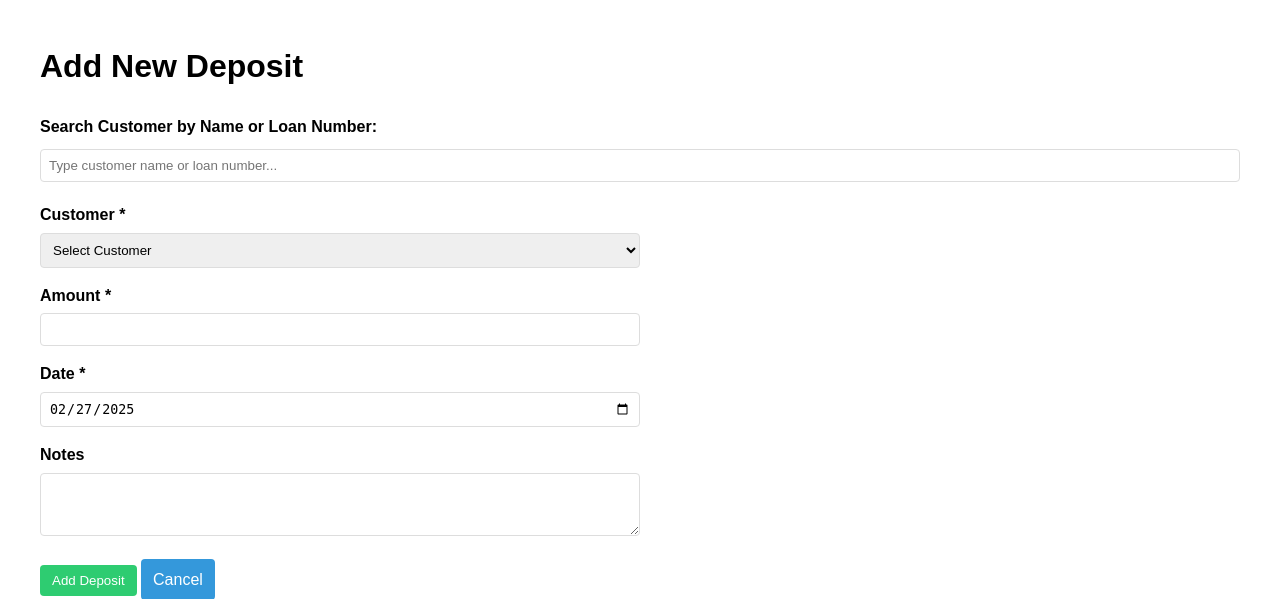
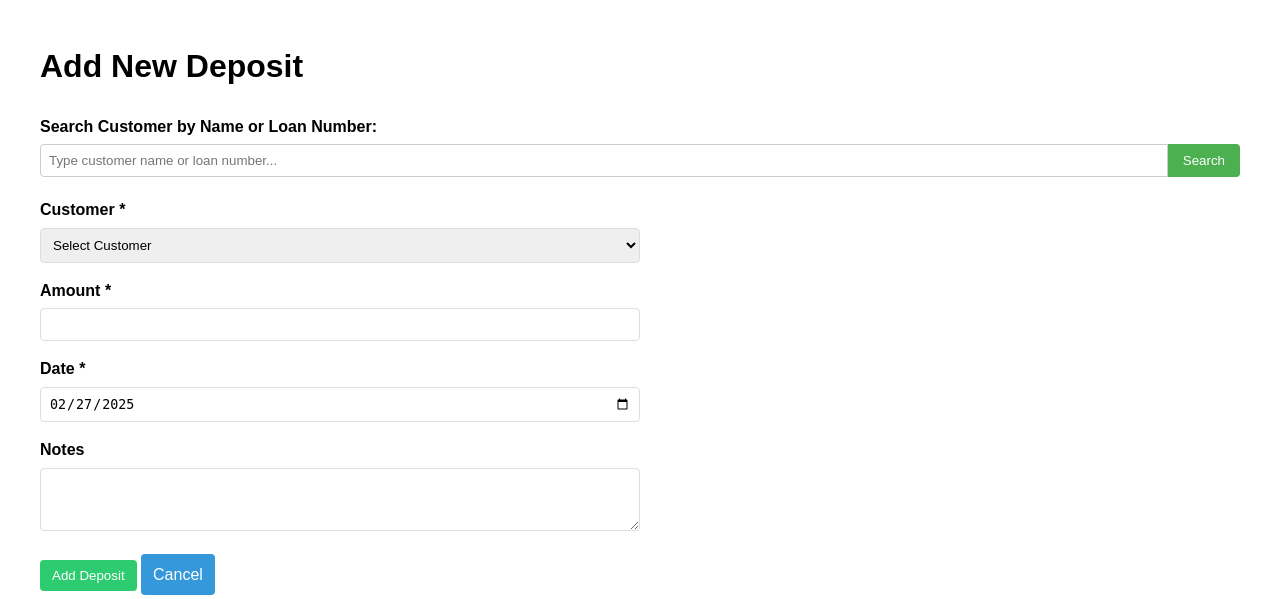
Before and after one commit to contrawoo/my-flask-app, a Flask app: page /add_deposit in a window 1280 px wide. Shown: the part 56-655 px from the top of the page. Run offline with Flask 3, Linux system fonts and the light colour scheme.

Commit message:
Assistant checkpoint: Fixed search function and added search button
Assistant generated file changes:
- templates/add_deposit.html: Fix search functionality and add search button, Update search function JavaScript, Add styling for search box with button

---

User prompt:

THE SEARCH FUCTION IS NOT WORKING  IN THIS LAYER I WANT ADD SEARCH BOTTON

```diff
--- a/templates/add_deposit.html
+++ b/templates/add_deposit.html
@@ -6,7 +6,10 @@
 
 <div class="search-container">
     <label for="customer-search">Search Customer by Name or Loan Number:</label>
-    <input type="text" id="customer-search" placeholder="Type customer name or loan number..." oninput="filterCustomers()">
+    <div class="search-input-group">
+        <input type="text" id="customer-search" placeholder="Type customer name or loan number...">
+        <button type="button" class="btn btn-primary" id="search-button" onclick="filterCustomers()">Search</button>
+    </div>
 </div>
 
 <form method="POST">
@@ -48,20 +51,55 @@
         const searchTerm = document.getElementById('customer-search').value.toLowerCase();
         const selectElement = document.getElementById('customer_id');
         const options = selectElement.options;
+        let matchFound = false;
 
         for (let i = 0; i < options.length; i++) {
             if (i === 0) continue; // Skip the "Select Customer" option
 
-            const customerName = options[i].getAttribute('data-name');
+            const customerName = options[i].getAttribute('data-name') || '';
             const loanNumber = options[i].getAttribute('data-loan') || '';
 
             if (customerName.includes(searchTerm) || loanNumber.includes(searchTerm)) {
                 options[i].style.display = '';
+                matchFound = true;
             } else {
                 options[i].style.display = 'none';
             }
         }
+
+        // Show search results feedback
+        const feedbackElement = document.getElementById('search-feedback');
+        if (feedbackElement) {
+            if (searchTerm === '') {
+                feedbackElement.textContent = '';
+                feedbackElement.style.display = 'none';
+            } else if (!matchFound) {
+                feedbackElement.textContent = 'No customers found matching your search.';
+                feedbackElement.style.display = 'block';
+            } else {
+                feedbackElement.textContent = 'Showing matching customers.';
+                feedbackElement.style.display = 'block';
+            }
+        }
     }
+
+    // Also enable search when pressing Enter in the search box
+    document.getElementById('customer-search').addEventListener('keyup', function(event) {
+        if (event.key === 'Enter') {
+            filterCustomers();
+        }
+    });
+
+    // Initialize search on page load
+    document.addEventListener('DOMContentLoaded', function() {
+        // Add a feedback element for search results
+        const searchContainer = document.querySelector('.search-container');
+        const feedbackDiv = document.createElement('div');
+        feedbackDiv.id = 'search-feedback';
+        feedbackDiv.style.marginTop = '5px';
+        feedbackDiv.style.display = 'none';
+        searchContainer.appendChild(feedbackDiv);
+    });
 </script>
 
 <style>
@@ -69,11 +107,35 @@
         margin-bottom: 20px;
     }
 
+    .search-input-group {
+        display: flex;
+        margin-top: 5px;
+    }
+
     #customer-search {
+        flex: 1;
         padding: 8px;
-        width: 100%;
         box-sizing: border-box;
-        margin-top: 5px;
+        border-radius: 4px 0 0 4px;
+        border: 1px solid #ccc;
+    }
+
+    #search-button {
+        padding: 8px 15px;
+        background-color: #4CAF50;
+        color: white;
+        border: none;
+        border-radius: 0 4px 4px 0;
+        cursor: pointer;
+    }
+
+    #search-button:hover {
+        background-color: #45a049;
+    }
+
+    #search-feedback {
+        color: #666;
+        font-size: 0.9em;
     }
 </style>
 {% endblock %}
```
